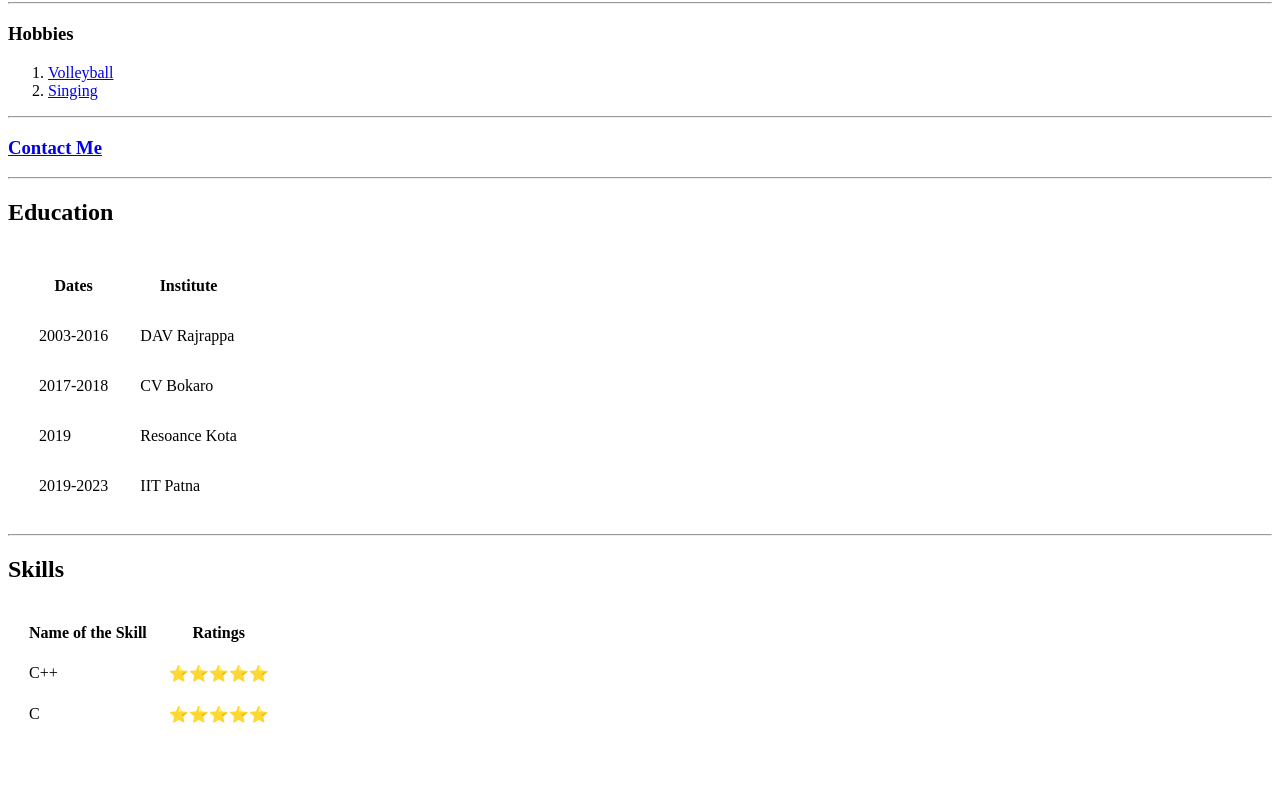
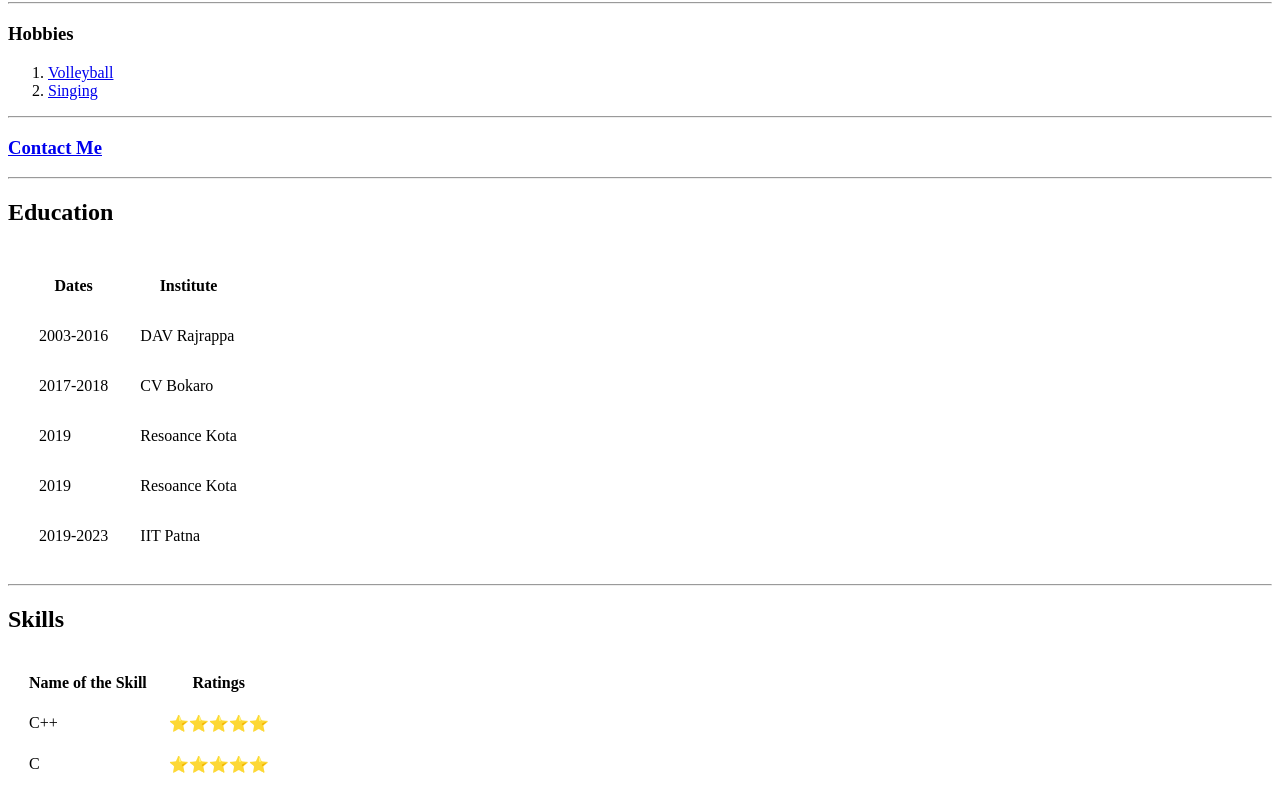
Before and after one commit to vikashmeena/CV, a plain HTML site: page index.html in a window 1280 px wide. Shown: the part 455-1258 px from the top of the page. Before the commit the page ends 1208 px from the top, so only its background shows below. Drawn offline with Linux system fonts and the light colour scheme.

Commit message:
Update index.html
Adding more data

```diff
--- a/index.html
+++ b/index.html
@@ -49,6 +49,10 @@
         <td>Resoance Kota</td>
       </tr>
       <tr>
+        <td>2019</td>
+        <td>Resoance Kota</td>
+      </tr>
+      <tr>
         <td>2019-2023</td>
         <td>IIT Patna</td>
       </tr>
```
